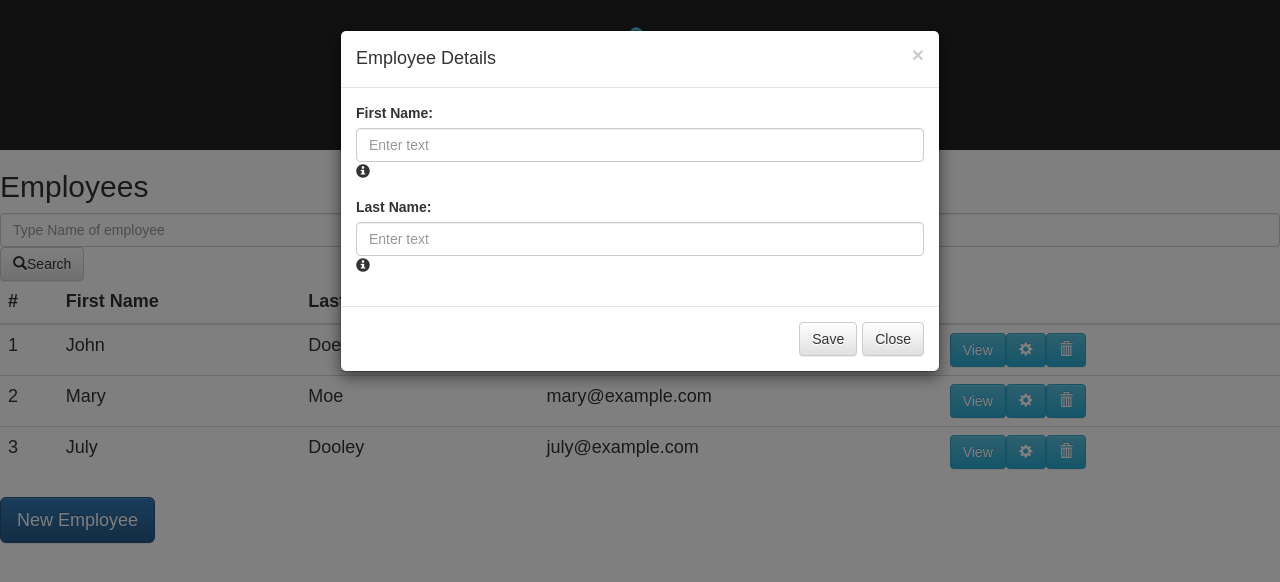
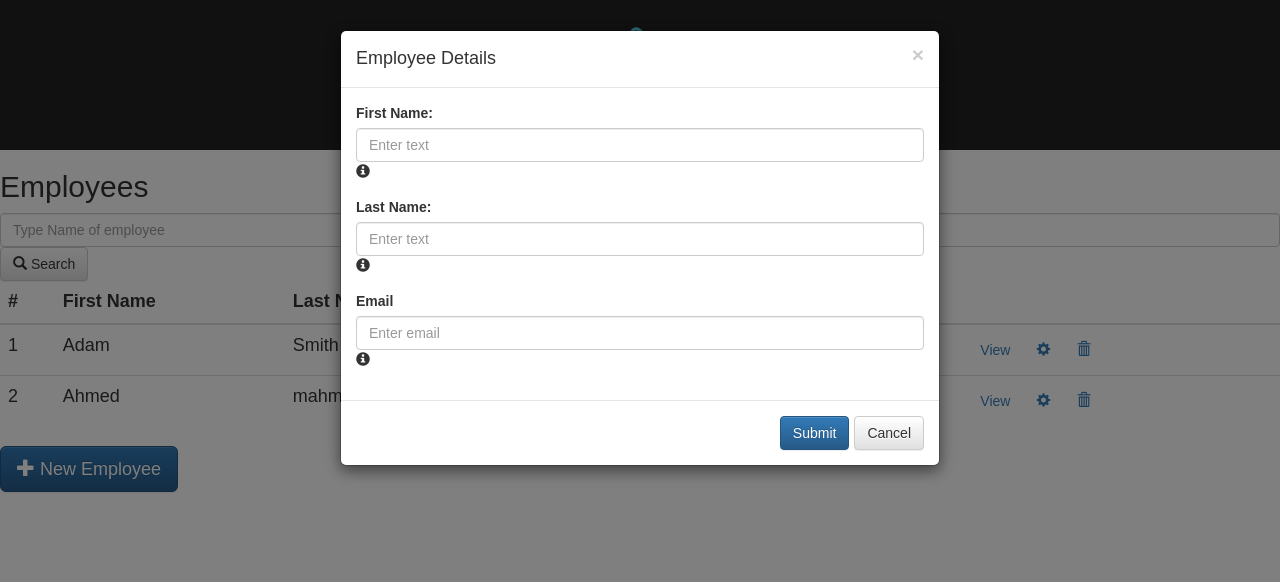
Before and after one commit to a7medsamir/react-employees-crud, a React (Create React App) app: page / in a window 1280 px wide. Both pictures are taken after a click on the button "New Employee". Shown: the top 582 px of the page. Built offline with nearby package versions, Linux system fonts and the light colour scheme.

Commit message:
restructure code

```diff
--- a/package.json
+++ b/package.json
@@ -6,9 +6,12 @@
     "react-scripts": "0.8.4"
   },
   "dependencies": {
+    "cors": "^2.8.1",
     "react": "^15.4.1",
     "react-bootstrap": "^0.30.7",
-    "react-dom": "^15.4.1"
+    "react-dom": "^15.4.1",
+    "superagent": "^3.3.1",
+    "superagent-jsonp": "^0.1.1"
   },
   "scripts": {
     "start": "react-scripts start",
--- a/src/App.js
+++ b/src/App.js
@@ -1,8 +1,9 @@
 import React, { Component } from 'react';
+//import request from 'superagent';
+//import jsonp from "superagent-jsonp";
 import logo from './logo.svg';
 import './App.css';
-import { Button, OverlayTrigger, Modal, Popover, Tooltip, FormGroup, FormControl, ControlLabel, HelpBlock } from 'react-bootstrap'
-
+import { Button, OverlayTrigger, Modal, Popover, FormGroup, FormControl, ControlLabel, HelpBlock, Table } from 'react-bootstrap'
 
 class FieldGroup extends React.Component {
   render() {
@@ -13,7 +14,9 @@ class FieldGroup extends React.Component {
     );
     return (
       <FormGroup id={this.props.ControlId}>
+
         <ControlLabel>{this.props.label}</ControlLabel>
+
         <FormControl type={this.props.type} placeholder={this.props.placeholder} />
         {this.props.help &&
           <OverlayTrigger trigger={['hover', 'focus']} placement="right" overlay={popoverHoverFocus}>
@@ -23,9 +26,41 @@ class FieldGroup extends React.Component {
       </FormGroup>);
   }
 }
+class ConfirmDeleteModal extends React.Component{
 
+    constructor(props) {
+    super(props);
+    this.state = { showModal: false };
+    this.open = this.open.bind(this);
+    this.close = this.close.bind(this);
+  }
+  close() {
+    this.setState({ showModal: false });
+  }
+  open() {
+    this.setState({ showModal: true });
+  }
 
-export default class App extends Component {
+  render (){
+    return(
+        <Modal show={this.state.showModal} container={this.props.container} onHide={this.close}>
+        <Modal.Header closeButton>
+          <Modal.Title>Confirm Delete Employee</Modal.Title>
+        </Modal.Header>
+        <Modal.Body>
+          <form>
+            <span>Are you sure you want to delete employee ?</span>
+          </form>
+        </Modal.Body>
+        <Modal.Footer>
+        <Button onClick={this.close}>Yes</Button>
+          <Button onClick={this.close}>No</Button>
+        </Modal.Footer>
+      </Modal>
+    );
+  }
+}
+class AddEditEmployeeModal extends React.Component {
   constructor(props) {
     super(props);
     this.state = { showModal: false };
@@ -39,16 +74,154 @@ export default class App extends Component {
     this.setState({ showModal: true });
   }
   render() {
-    const popoverHoverFocus = (
-      <Popover id="popover-trigger-hover-focus" title="Popover bottom">
-        <strong>Holy guacamole!</strong> Check this info.
-      </Popover>
+    return (
+      <Modal show={this.state.showModal} onHide={this.close}>
+        <Modal.Header closeButton>
+          <Modal.Title>Employee Details</Modal.Title>
+        </Modal.Header>
+        <Modal.Body>
+          <form>
+            <FieldGroup ControlId="formControlsFirstName"
+              type="text"
+              label="First Name:"
+              placeholder="Enter text"
+              help="Enter Employee First Name." />
+            <FieldGroup ControlId="formControlsSecondName"
+              type="text"
+              label="Last Name:"
+              placeholder="Enter text"
+              help="Enter Employee Last Name." />
+            <FieldGroup ControlId="formControlsSecondName"
+              type="email"
+              label="Email"
+              placeholder="Enter email"
+              help="Enter Employee Email." />
+          </form>
+        </Modal.Body>
+        <Modal.Footer>
+          <Button bsStyle="primary" onClick={this.save}>Submit</Button>
+          <Button onClick={this.close}>Cancel</Button>
+        </Modal.Footer>
+      </Modal>
     );
-    const tooltip = (
-      <Tooltip id="modal-tooltip">
-        wow.
-      </Tooltip>
+  }
+}
+class ViewEmployeeModal extends React.Component {
+  constructor(props) {
+    super(props);
+    this.state = { showModal: false };
+    this.open = this.open.bind(this);
+    this.close = this.close.bind(this);
+  }
+  close() {
+    this.setState({ showModal: false });
+  }
+  open() {
+    this.setState({ showModal: true });
+  }
+
+  render() {
+    return (
+      <Modal show={this.state.showModal} container={this.props.container} onHide={this.close}>
+        <Modal.Header closeButton>
+          <Modal.Title>Employee Details</Modal.Title>
+        </Modal.Header>
+        <Modal.Body>
+          <form>
+            <label>First Name: </label>
+            <span></span>
+            <label>Last Name: </label>
+            <span></span>
+            <label>Email</label>
+            <span></span>
+          </form>
+        </Modal.Body>
+        <Modal.Footer>
+          <Button onClick={this.close}>Cancel</Button>
+        </Modal.Footer>
+      </Modal>
     );
+  }
+}
+class EmployeeDataRow extends React.Component {
+  render() {
+    return (
+      <tr>
+        <td>{this.props.employee.Id}</td>
+        <td>{this.props.employee.FirstName}</td>
+        <td>{this.props.employee.LastName}</td>
+        <td>{this.props.employee.Email}</td>
+        <td>
+          <a href="#" className="btn">
+            <span>View</span>
+          </a>
+          <a href="#" className="btn">
+            <span className="glyphicon glyphicon-cog"></span>
+          </a>
+          <a href="#" className="btn">
+            <span className="glyphicon glyphicon-trash"></span>
+          </a>
+        </td>
+      </tr>
+    );
+  }
+}
+class EmployeeDataTable extends React.Component {
+  constructor(props) {
+    super(props);
+    this.state = { employees: [] };
+  }
+
+  componentDidMount() {
+
+  }
+  render() {
+    var rows = [];
+
+    this.props.employees.forEach((employee) => {
+      rows.push(<EmployeeDataRow employee={employee} key={employee.Id} />)
+    });
+
+    return (
+      <div>
+        <Table responsive>
+          <thead>
+            <tr>
+              <th>#</th>
+              <th>First Name</th>
+              <th>Last Name</th>
+              <th>Email</th>
+              <th>
+              </th>
+            </tr>
+          </thead>
+          <tbody>
+            {rows}
+          </tbody>
+        </Table>
+      </div>
+    );
+  }
+}
+
+export default class App extends Component {
+  constructor(props) {
+    super(props);
+    this.state = { employees: [] };
+       this.openNewEmploye = this.openNewEmploye.bind(this);
+  }
+  componentDidMount() {
+    this.setState({
+      employees: [
+        { Id: 1, FirstName: 'Adam', LastName: 'Smith', Email: 'adam.smith@mail.com' },
+        { Id: 2, FirstName: 'Ahmed', LastName: 'mahmoud', Email: 'aly.mahmoud@mail.com' }
+      ]
+    });
+  }
+  openNewEmploye() {
+    this.refs.EmployeeModal.open();
+  }
+  render() {
     return (
       <div className="App">
         <div className="App-header">
@@ -57,112 +230,25 @@ export default class App extends Component {
         </div>
         <div className="App-content">
           <h2>Employees</h2>
+         <form>
           <FormControl type="text" placeholder="Type Name of employee" />
           <Button onClick={this.search}>
             <span className="glyphicon glyphicon-search">
             </span>
-            Search
-   </Button>
-          <table className="table">
-            <thead>
-              <tr>
-                <th>#</th>
-                <th>First Name</th>
-                <th>Last Name</th>
-                <th>Email</th>
-                <th>
-                </th>
-              </tr>
-            </thead>
-            <tbody>
-              <tr>
-                <td>
-                  1
-                </td>
-                <td>John</td>
-                <td>Doe</td>
-                <td>john@example.com</td>
-                <td>
-                  <a href="#" className="btn btn-info">
-                    <span>View</span>
-                  </a>
-                  <a href="#" className="btn btn-info">
-                    <span className="glyphicon glyphicon-cog"></span>
-                  </a>
-                  <a href="#" className="btn btn-info">
-                    <span className="glyphicon glyphicon-trash"></span>
-                  </a>
-                </td>
-              </tr>
-              <tr>
-                <td>
-                  2
-                </td>
-                <td>Mary</td>
-                <td>Moe</td>
-                <td>mary@example.com</td>
-                <td>
-                  <a href="#" className="btn btn-info">
-                    <span>View</span>
-                  </a>
-                  <a href="#" className="btn btn-info">
-                    <span className="glyphicon glyphicon-cog"></span>
-                  </a>
-                  <a href="#" className="btn btn-info">
-                    <span className="glyphicon glyphicon-trash"></span>
-                  </a>
-                </td>
-              </tr>
-              <tr>
-                <td>
-                  3
-                </td>
-                <td>July</td>
-                <td>Dooley</td>
-                <td>july@example.com</td>
-                <td>
-                  <a href="#" className="btn btn-info">
-                    <span>View</span>
-                  </a>
-                  <a href="#" className="btn btn-info">
-                    <span className="glyphicon glyphicon-cog"></span>
-                  </a>
-                  <a href="#" className="btn btn-info">
-                    <span className="glyphicon glyphicon-trash"></span>
-                  </a>
-                </td>
-              </tr>
-            </tbody>
-          </table>
+            	&nbsp;Search
+          </Button>
+          </form>
+          <EmployeeDataTable employees={this.state.employees} />
           <Button
             bsStyle="primary"
             bsSize="large"
-            onClick={this.open}>
-            New Employee
+            onClick={this.openNewEmploye}>
+            <i className="glyphicon glyphicon-plus"> </i>
+            	&nbsp;New Employee
           </Button>
-          <Modal show={this.state.showModal} onHide={this.close}>
-            <Modal.Header closeButton>
-              <Modal.Title>Employee Details</Modal.Title>
-            </Modal.Header>
-            <Modal.Body>
-              <form>
-                <FieldGroup ControlId="formControlsFirstName"
-                  type="text"
-                  label="First Name:"
-                  placeholder="Enter text"
-                  help="Enter Employee First Name." />
-                <FieldGroup ControlId="formControlsSecondName"
-                  type="text"
-                  label="Last Name:"
-                  placeholder="Enter text"
-                  help="Enter Employee Last Name." />
-              </form>
-            </Modal.Body>
-            <Modal.Footer>
-              <Button onClick={this.save}>Save</Button>
-              <Button onClick={this.close}>Close</Button>
-            </Modal.Footer>
-          </Modal>
+          <AddEditEmployeeModal ref="EmployeeModal" />
+          <ViewEmployeeModal ref="EmployeeViewModal" />
+          <ConfirmDeleteModal ref="ConfirmDeleteModal" />
         </div>
       </div>
     );
```
Also changed, not shown: src/jsonp.js (added, +50 -0 lines), src/EmployeeHelper.js (added), src/client.js (added).
